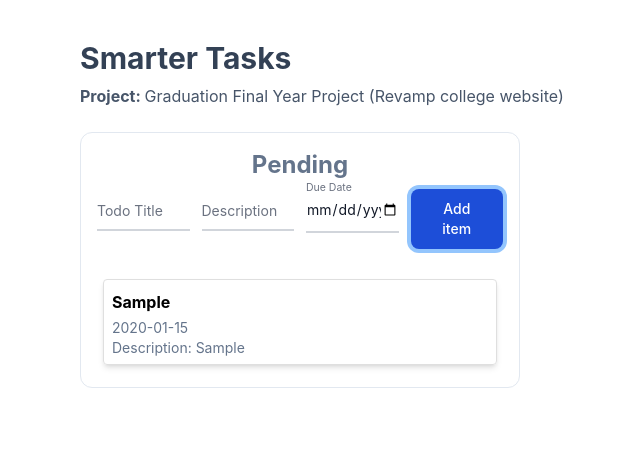
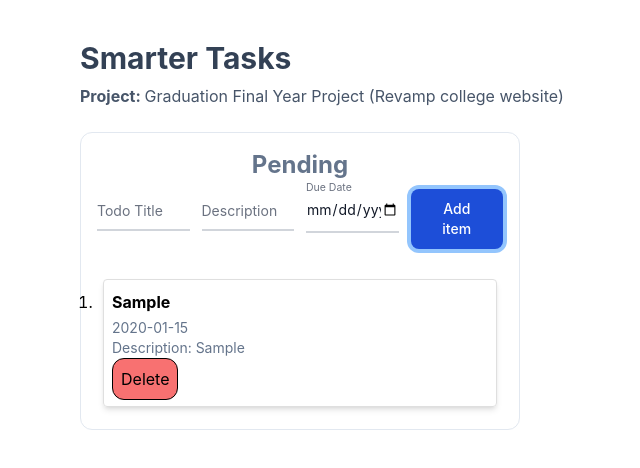
Before and after one commit to DipeshRaval/wd301, a React (Create React App) app in the folder smarter-tasks/: page / in a window 1280 px wide. Both pictures are taken after typing "Sample", "Sample", "2020-01-15" into the empty fields and a click on the button "Add item". Shown: the top 468 px of the page, without its empty margins (112-752 px from the left). Built offline with nearby package versions, Linux system fonts and the light colour scheme.

Commit message:
add a functionality to delete a task

```diff
--- a/smarter-tasks/src/Task.tsx
+++ b/smarter-tasks/src/Task.tsx
@@ -1,12 +1,19 @@
 import React from 'react'
-import { TaskItem } from './types'
 
-export default function Task(props:TaskItem) {
+interface Props{
+  deleteTask : (title : string) => void,
+  title : string,
+  description : string,
+  dueDate : string
+}
+
+export default function Task(props:Props) {
   return (
     <div className="TaskItem shadow-md border border-slate-100">
       <h2 className="text-base font-bold my-1">{props.title}</h2>
       <p className="text-sm text-slate-500">{props.dueDate}</p>
       {props.description && <p className="text-sm text-slate-500">Description: {props.description}</p>}
+      <button className='deleteTaskButton border border-black bg-red-400 rounded-xl p-2' onClick={()=> {props.deleteTask(props.title)}}>Delete</button>
     </div>
   );
 }
--- a/smarter-tasks/src/TaskApp.tsx
+++ b/smarter-tasks/src/TaskApp.tsx
@@ -1,4 +1,3 @@
-import React,{ useEffect } from 'react'
 import { useLocalStorage } from './hooks/useLocalStorage'
 import TaskForm from './TaskForm'
 import TaskList from './TaskList'
@@ -19,17 +18,12 @@ export default function TaskAppFC() {
     })
   }
 
-  useEffect(() => {
-    const id = setTimeout(() => {
-      console.log(`Saved ${taskAppState.tasks.length} items to backend...`);
-    }, 5000);
-
-    return ()=> {
-      console.log("clear or cancel any existing network call");
-      clearTimeout(id);
-    }
-  }, [taskAppState.tasks]);
-
+  const deleteTask = (title: string) =>
+  {
+      setTaskAppState({
+        tasks : taskAppState.tasks.filter(task => task.title !== title)
+      })
+  }
 
   return (
     <div className="container py-10 max-w-4xl mx-auto">
@@ -45,8 +39,8 @@ export default function TaskAppFC() {
         <h1 className="text-slate-500 text-2xl font-bold text-center mb-2">
           Pending
         </h1>
-        <TaskForm addTask={addTask}/>
-        <TaskList tasks={taskAppState.tasks} />
+        <TaskForm addTask={addTask} />
+        <TaskList tasks={taskAppState.tasks} deleteTask={deleteTask}/>
       </div>
     </div>
   </div>
--- a/smarter-tasks/src/TaskList.tsx
+++ b/smarter-tasks/src/TaskList.tsx
@@ -5,17 +5,21 @@ import "./TaskCard.css"
 import { TaskItem } from './types';
 
 interface Props {
-  tasks : TaskItem[]
+  tasks : TaskItem[],
+  deleteTask : (title : string) => void
 }
 
 export default function TaskList(props: Props){
   const list = props.tasks.map((task, idx) => (
+    <li>
       <Task
         key={idx}
         title={task.title}
         description={task.description}
         dueDate={task.dueDate}
+        deleteTask={props.deleteTask}
       />
+    </li>
   ));
-  return <>{list}</>;
+  return <><ol className='list-decimal'>{list}</ol></>;
 };
```
Lines whose indentation alone changed are shown as unchanged.
